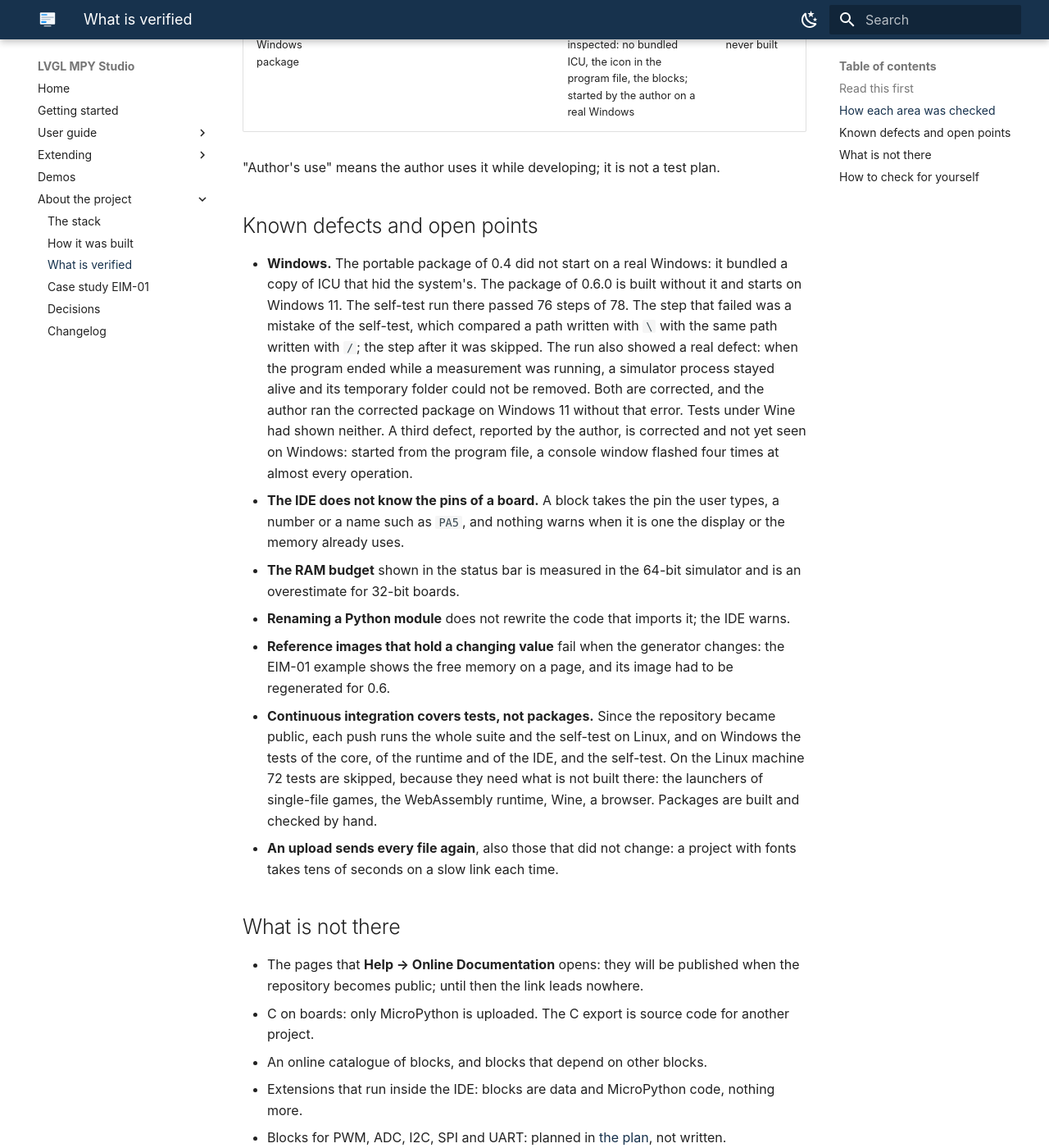
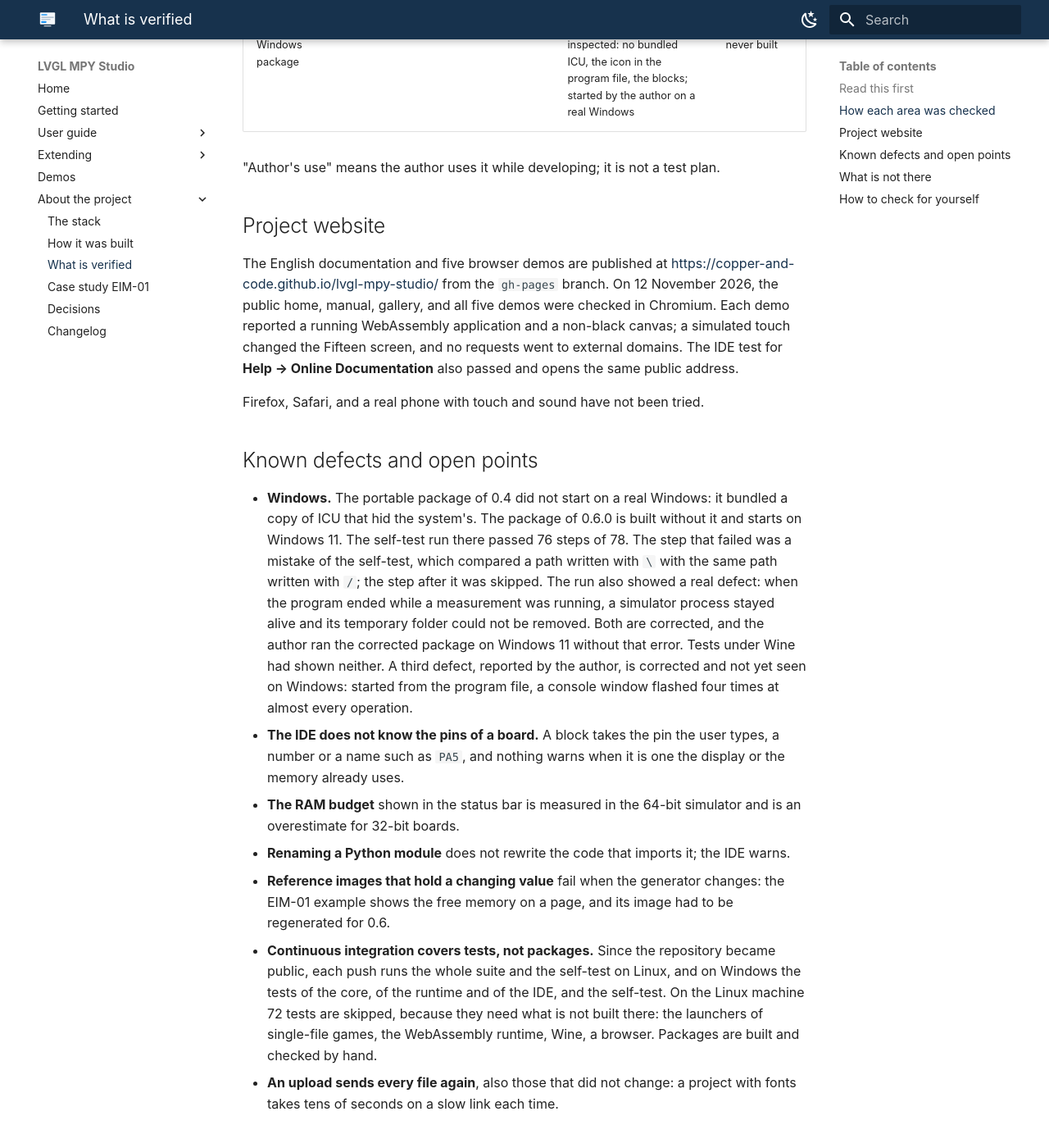
Before and after one commit to Copper-And-Code/lvgl-mpy-studio, an MkDocs documentation site: the page built from docs/status.md, in a window 1280 px wide and 1400 px high, scrolled down 2843 px. Shown: the whole window at 82% size. Built offline with MkDocs 1.6.1 and Material for MkDocs 9.7.7, drawn with Linux system fonts in a browser that asks for light colours.

Commit message:
Record the published project website
Link the documentation and browser demos from both READMEs, update the changelog, and record the public Chromium checks and the remaining browser and phone limits in the status page.

Co-Authored-By: Kimi <noreply@moonshot.ai>

```diff
--- a/docs/status.md
+++ b/docs/status.md
@@ -46,6 +46,17 @@ below as an open question, not as a formality.
 
 "Author's use" means the author uses it while developing; it is not a test plan.
 
+## Project website
+
+The English documentation and five browser demos are published at
+<https://copper-and-code.github.io/lvgl-mpy-studio/> from the `gh-pages` branch. On 12 November
+2026, the public home, manual, gallery, and all five demos were checked in Chromium. Each demo
+reported a running WebAssembly application and a non-black canvas; a simulated touch changed the
+Fifteen screen, and no requests went to external domains. The IDE test for **Help → Online
+Documentation** also passed and opens the same public address.
+
+Firefox, Safari, and a real phone with touch and sound have not been tried.
+
 ## Known defects and open points
 
 - **Windows.** The portable package of 0.4 did not start on a real Windows: it bundled a copy
@@ -76,8 +87,6 @@ below as an open question, not as a formality.
 
 ## What is not there
 
-- The pages that **Help → Online Documentation** opens: they will be published when the
-  repository becomes public; until then the link leads nowhere.
 - C on boards: only MicroPython is uploaded. The C export is source code for another project.
 - An online catalogue of blocks, and blocks that depend on other blocks.
 - Extensions that run inside the IDE: blocks are data and MicroPython code, nothing more.
```
Also changed, not shown: CHANGELOG.md (+1 -1 lines), README.it.md (+2 -0 lines), README.md (+2 -0 lines).
